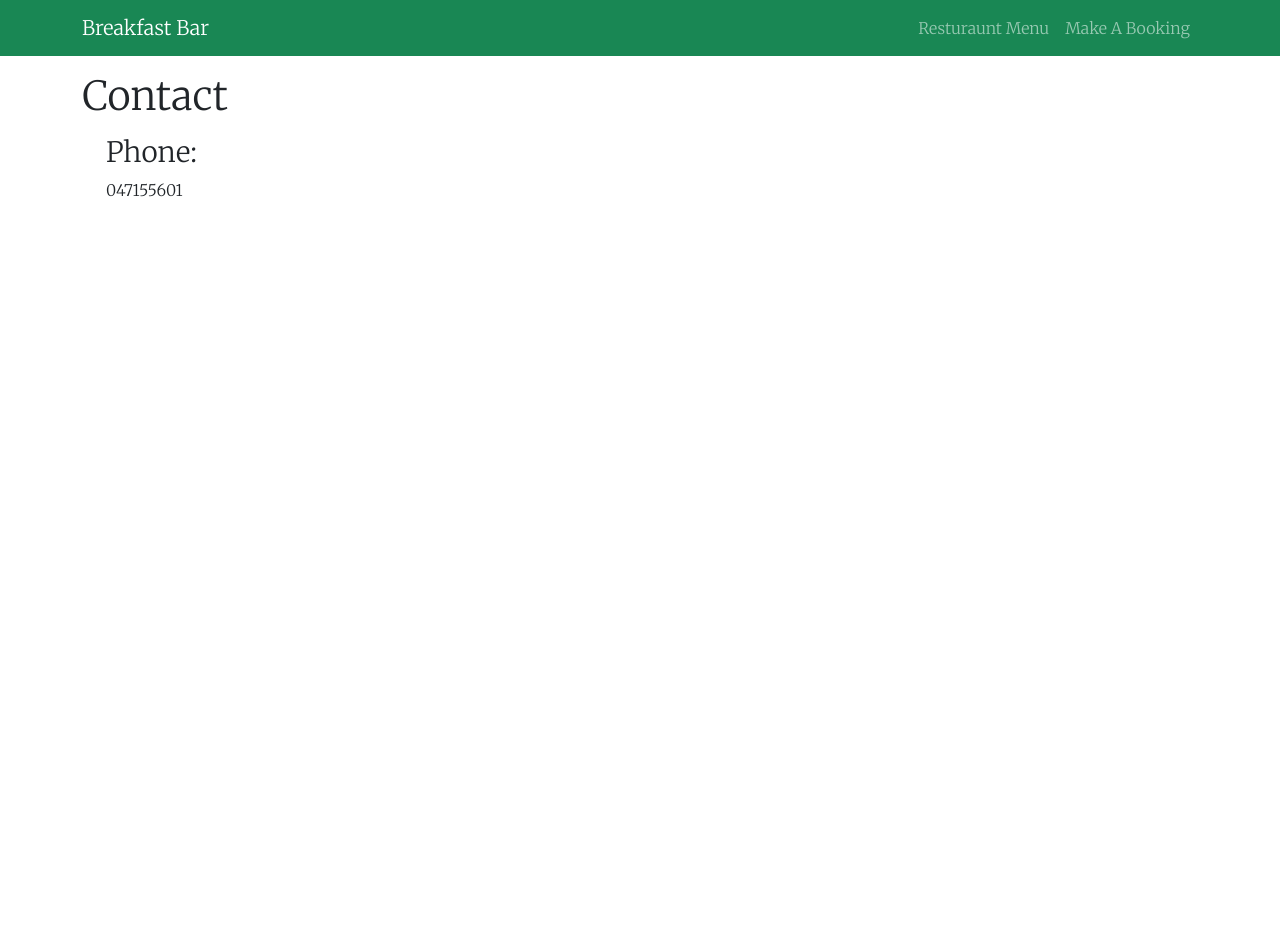
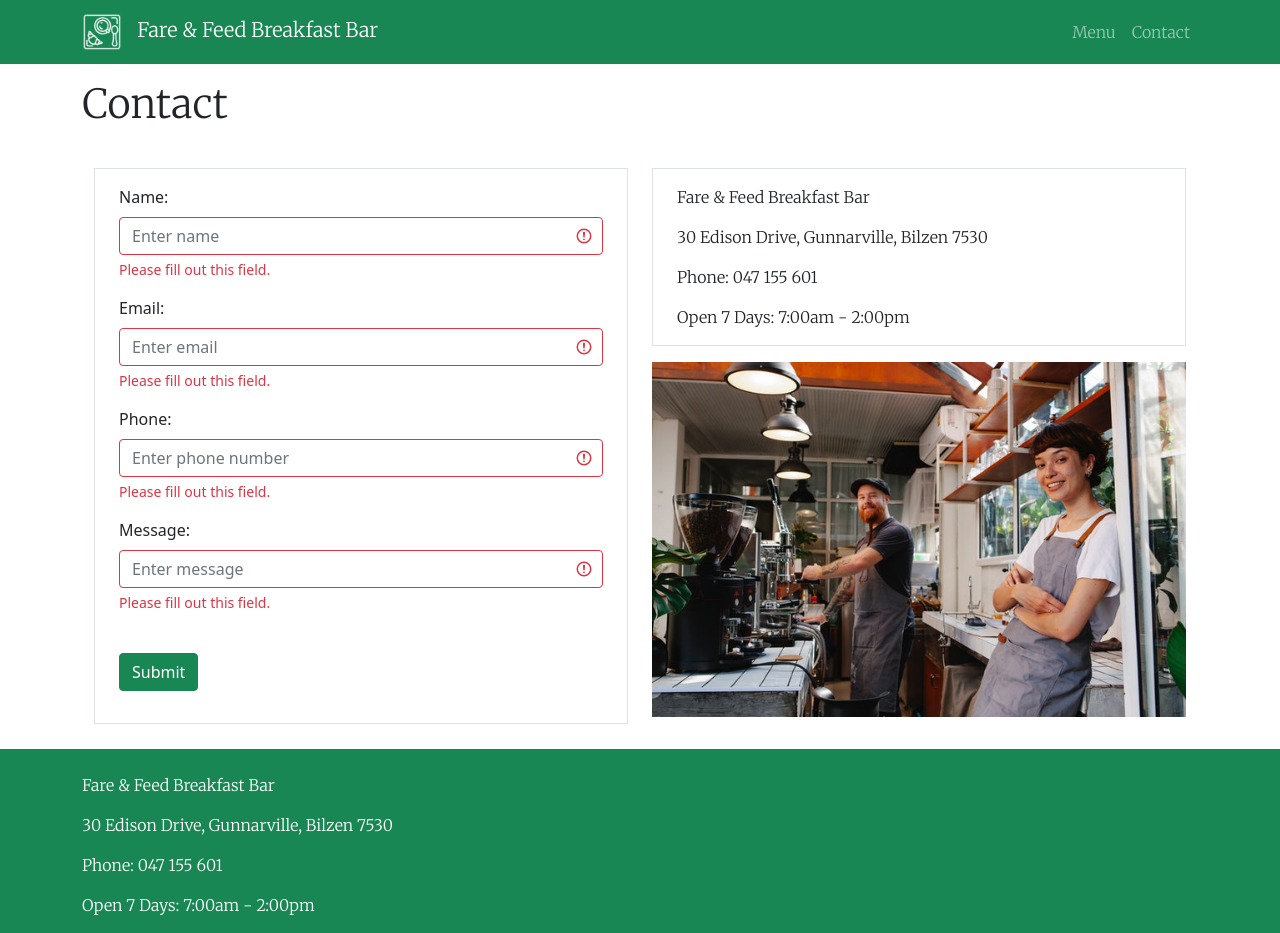
Before and after one commit to PhilEdie/Fare-and-Feed-Breakfast-Bar, a plain HTML site: page contact.html in a window 1280 px wide. Before the commit the page ends 800 px from the top, so only its background shows below. Drawn offline with nearby package versions, Linux system fonts and the light colour scheme.

Commit message:
Added contact page.

```diff
--- a/contact.html
+++ b/contact.html
@@ -5,28 +5,37 @@
 
     <meta charset="utf-8">
     <meta name="viewport" content="width=device-width, initial-scale=1">
+    <link rel="shortcut icon" href="Images/Logo.png">
     <link href="https://cdn.jsdelivr.net/npm/bootstrap@5.1.3/dist/css/bootstrap.min.css" rel="stylesheet">
     <link rel="stylesheet" type="text/css" href="custom.css">
     <script src="https://cdn.jsdelivr.net/npm/bootstrap@5.1.3/dist/js/bootstrap.bundle.min.js"></script>
-    <script src="filterMenu.js"></script>
-    <title>Menu</title>
+    <script src="https://smtpjs.com/v3/smtp.js">
+    </script>
+    <script src="javascript.js"></script>
+    <title>Contact | Fare & Feed Breakfast Bar</title>
 </head>
 
 <body>
 
     <nav class="navbar navbar-expand-sm bg-success navbar-dark">
         <div class="container">
-            <a class="navbar-brand" href="#">Breakfast Bar</a>
+            <div class="navbar-brand">
+                <img src="Images/Logo.png" alt="Logo" style="width:50px; padding-right: 10px;">
+                <a class="navbar-brand" href="index.html">Fare & Feed Breakfast Bar</a>
+            </div>
+
+
+
             <button class="navbar-toggler" type="button" data-bs-toggle="collapse" data-bs-target="#collapsibleNavbar">
                 <span class="navbar-toggler-icon"></span>
             </button>
             <div class="collapse navbar-collapse justify-content-end" id="collapsibleNavbar">
                 <ul class="navbar-nav">
                     <li class="nav-item">
-                        <a class="nav-link" href="menu.html">Resturaunt Menu</a>
+                        <a class="nav-link" href="index.html">Menu</a>
                     </li>
                     <li class="nav-item">
-                        <a class="nav-link" href="contact.html">Make A Booking</a>
+                        <a class="nav-link" href="contact.html">Contact</a>
                     </li>
                 </ul>
             </div>
@@ -38,19 +47,74 @@
     </div>
 
     <div class="container mt-3">
-        <div class="container contact-info">
-            <div class="container address">
+        <div class="container pt-4">
+            <div class="row">
+                <div class="col-lg-6">
+                    <div class="container border">
+                        <form action="javascript:sendEmail();" class="was-validated">
+                            <div class="mb-3 mt-3">
+                                <label for="name" class="form-label">Name:</label>
+                                <input type="text" class="form-control" id="name" placeholder="Enter name" name="name"
+                                    required>
+                                <div class="valid-feedback">Valid.</div>
+                                <div class="invalid-feedback">Please fill out this field.</div>
+                            </div>
+                            <div class="mb-3">
+                                <label for="email" class="form-label">Email:</label>
+                                <input type="email" class="form-control" id="email" placeholder="Enter email"
+                                    name="email" required>
+                                <div class="valid-feedback">Valid.</div>
+                                <div class="invalid-feedback">Please fill out this field.</div>
+                            </div>
+                            <div class="mb-3">
+                                <label for="phone" class="form-label">Phone:</label>
+                                <input type="tel" class="form-control" id="phone" placeholder="Enter phone number"
+                                    name="phone" required>
+                                <div class="valid-feedback">Valid.</div>
+                                <div class="invalid-feedback">Please fill out this field.</div>
+                            </div>
+                            <div class="mb-3">
+                                <label for="message" class="form-label">Message:</label>
+                                <div class="h-1000">
+                                    <input type="text" class="form-control" id="message" placeholder="Enter message"
+                                        name="message" required>
+                                    <div class="valid-feedback">Valid.</div>
+                                    <div class="invalid-feedback">Please fill out this field.</div>
+                                </div>
+                            </div>
+                            <button type="submit" class="btn btn-success mb-3 mt-4">Submit</button>
+                        </form>
+                        <p class="p" id="sentConfirmation"></p>
+                    </div>
 
-            </div>
-
-            <div class="container phone">
-                <h3 class="h3">Phone:</h3>
-                <p class="p">047155601</p>
+                </div>
+                <div class="col-lg-6">
+                    <div class=" container border pt-3">
+                        <p class="p">Fare & Feed Breakfast Bar</p>
+                        <p class="p">30 Edison Drive, Gunnarville, Bilzen 7530</p>
+                        <p class="p">Phone: 047 155 601</p>
+                        <p class="p">Open 7 Days: 7:00am - 2:00pm</p>
+                    </div>
+                    <div class="pt-3">
+                        <img src="Images/Staff.jpg" class="img-fluid mb-3" alt="Photo of the team.">
+                    </div>
+                </div>
             </div>
         </div>
-
     </div>
 
+    <div class="container-flex mt-3 bg-success text-white">
+        <div class="container pt-4">
+            <div class="row">
+                <div class="col">
+                    <p class="p">Fare & Feed Breakfast Bar</p>
+                    <p class="p">30 Edison Drive, Gunnarville, Bilzen 7530</p>
+                    <p class="p">Phone: 047 155 601</p>
+                    <p class="p">Open 7 Days: 7:00am - 2:00pm</p>
+                </div>
+            </div>
+        </div>
+    </div>
 </body>
 
 </html>
--- a/filterMenu.js
+++ /dev/null
@@ -1,17 +0,0 @@
-filterSelection("filterDiv")
-function filterSelection(filterString) {
-
-    // first, hide all elements:
-
-    var allDivs = document.getElementsByClassName("filterDiv");
-    for (var i = 0; i < allDivs.length; i++) {
-        allDivs[i].classList.add('d-none');
-    }
-
-    // Then, show all elements which match filter string:
-
-    var matchingDivs = document.getElementsByClassName(filterString);
-    for (var i = 0; i < matchingDivs.length; i++) {
-        matchingDivs[i].classList.remove('d-none');
-    }
-}
--- /dev/null
+++ b/javascript.js
@@ -0,0 +1,36 @@
+filterSelection("filterDiv")
+function filterSelection(filterString) {
+
+    // first, hide all elements:
+
+    var allDivs = document.getElementsByClassName("filterDiv");
+    for (var i = 0; i < allDivs.length; i++) {
+        allDivs[i].classList.add('d-none');
+    }
+
+    // Then, show all elements which match filter string:
+
+    var matchingDivs = document.getElementsByClassName(filterString);
+    for (var i = 0; i < matchingDivs.length; i++) {
+        matchingDivs[i].classList.remove('d-none');
+    }
+}
+
+function sendEmail() {
+    Email.send({
+        Host: "smtp.gmail.com",
+        Username: "jobscraperservice@gmail.com",
+        Password: "gukfctrdybuytenr",
+        To: 'ediephil@gmail.com',
+        From: document.getElementById('email').value,
+        Subject: "Fare & Feed: Message from " + document.getElementById('name').value,
+        Body: document.getElementById('message').value + document.getElementById('phone').value
+    })
+        .then(function (message) {
+            alert("Message has been sent successfully.")
+            document.getElementById('email').value = "";
+            document.getElementById('name').value = "";
+            document.getElementById('phone').value = "";
+            document.getElementById('message').value = "";
+        });
+}
```
Also changed, not shown: index.html (+7 -8 lines), Images/Staff.jpg (added).
